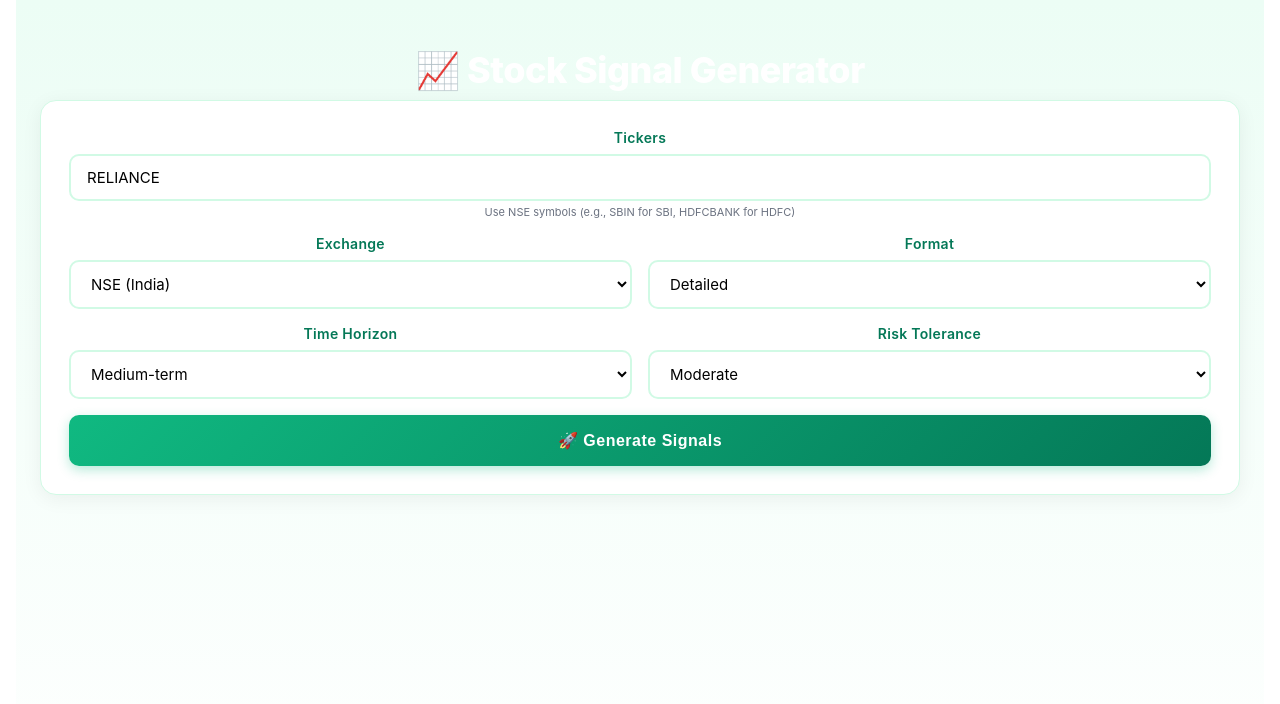
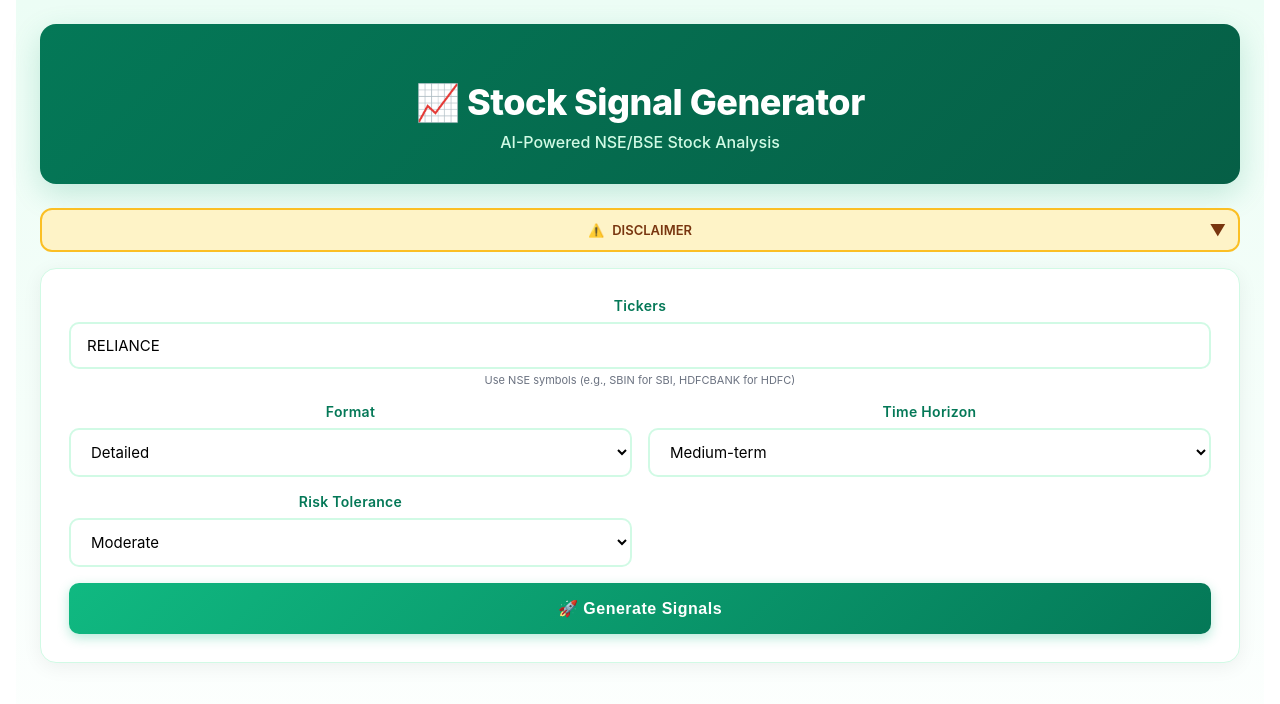
Before and after one commit to anandshinde75/SignalGenerator, a React (Create React App) app: page / in a window 1280 px wide. Shown: the top 704 px of the page. Built offline with nearby package versions, Linux system fonts and the light colour scheme.

Commit message:
Your commit message

```diff
--- a/src/SignalGenerator.tsx
+++ b/src/SignalGenerator.tsx
@@ -83,23 +83,30 @@
   // Add exchange suffix to tickers if not already present
   const tickers = payload.tickers.split(',').map((t: string) => {
     const trimmed = t.trim().toUpperCase();
-    if (trimmed.includes('.')) return trimmed; // Already has suffix
-    return `${trimmed}.${payload.exchange}`; // Add exchange suffix
+    if (trimmed.includes('.')) return trimmed;
+    return `${trimmed}.${payload.exchange}`;
   }).join(',');
 
-  // Using proxy - add "proxy": "http://localhost:5678" to package.json
-  // const url = `/webhook/signalGenerator`;
-     const url = `https://anandshinde75.app.n8n.cloud/webhook/signalGenerator`;
+  const primaryUrl = `https://anandshinde75.app.n8n.cloud/webhook/signalGenerator`;
+  const fallbackUrl = `/webhook/signalGenerator`;
 
   const requestBody = {
     "Ticker ": tickers,
     "Time Horizon": payload.timeHorizon,
     "Risk Tolerance": payload.riskTolerance,
-    "Output Format": payload.format
+    "Output Format": "Detailed"
   };
 
   console.log("Sending to n8n:", requestBody);
 
+  const urls = [primaryUrl, fallbackUrl];
+  let lastError: Error | null = null;
+
+  for (let i = 0; i < urls.length; i++) {
+    const url = urls[i];
+    console.log(`Attempting ${i === 0 ? 'primary' : 'fallback'} URL: ${url}`);
+
+    try {
       const res = await fetch(url, {
         method: 'POST',
         headers: {
@@ -110,7 +117,7 @@
 
       if (!res.ok) {
         const errorText = await res.text();
-    console.error('Response status:', res.status);
+        console.error(`Response status from ${url}:`, res.status);
         console.error('Response text:', errorText);
         throw new Error(`HTTP ${res.status}: ${errorText || 'Failed to fetch data'}`);
       }
@@ -122,28 +129,46 @@
         throw new Error('Empty response from webhook. Make sure your n8n workflow returns data.');
       }
 
-  let result: ApiResponse;
+      let parsed;
       try {
-    const parsed = JSON.parse(responseText);
+        parsed = JSON.parse(responseText);
         console.log('Parsed response:', parsed);
-
-    // n8n returns data wrapped in an array, extract the first element
-    result = Array.isArray(parsed) ? parsed[0] : parsed;
-    console.log('Extracted result:', result);
       } catch (parseError) {
         console.error('Failed to parse JSON:', responseText);
         throw new Error('Invalid JSON response from webhook. Check your n8n workflow output.');
       }
 
+      // 👇 NEW: Handle error response format [{ "error": "..." }]
+      if (Array.isArray(parsed) && parsed[0]?.error) {
+        const errorMsg = parsed[0].error;
+        const tickerSymbols = tickers.split(',');
+
+        return {
+          results: tickerSymbols.map(symbol => ({
+            symbol: symbol.trim(),
+            current_price: 0,
+            signal: 'SELL/AVOID' as const,
+            confidence: '0%',
+            entry_price: 0,
+            target_price: 0,
+            stop_loss: 0,
+            isInvalid: true,
+            invalidReason: `Invalid ticker: ${errorMsg}`
+          }))
+        };
+      }
+
+      // Normal response handling
+      let result: ApiResponse = Array.isArray(parsed) ? parsed[0] : parsed;
+      console.log('Extracted result:', result);
+
       // Validate each result for invalid symbols
       if (result.results) {
         result.results = result.results.map((r: Result) => {
-      // Check if there's an error in the response
           if (r.error) {
             return { ...r, isInvalid: true, invalidReason: r.details || r.error };
           }
 
-      // Check if any critical fields are missing or null
           if (!r.current_price || r.current_price === 0) {
             return { ...r, isInvalid: true, invalidReason: 'Invalid or delisted symbol - no price data available' };
           }
@@ -152,8 +177,23 @@
         });
       }
 
+      console.log(`✅ Success using ${i === 0 ? 'primary' : 'fallback'} URL`);
       return result;
+
+    } catch (error) {
+      lastError = error instanceof Error ? error : new Error('Unknown error');
+      console.error(`❌ Failed with ${i === 0 ? 'primary' : 'fallback'} URL:`, lastError.message);
+
+      if (i < urls.length - 1) {
+        console.log('Trying fallback URL...');
+        continue;
+      }
+    }
+  }
+
+  throw lastError || new Error('All endpoints failed');
 };
+
 
 // ============ STYLES ============
 const S = {
@@ -209,6 +249,7 @@
   const [toast, setToast] = useState<string | null>(null);
   const [data, setData] = useState<ApiResponse | null>(null);
   const [expanded, setExpanded] = useState<string | null>(null);
+  const [showDisclaimer, setShowDisclaimer] = useState(false);
 
   useEffect(() => { if (toast) { const t = setTimeout(() => setToast(null), 5000); return () => clearTimeout(t); } }, [toast]);
 
@@ -233,19 +274,34 @@
 const Compact = () => (
   <div style={{ overflowX: 'auto' }}>
     <table style={{ width: '100%', borderCollapse: 'collapse' }}>
-        <thead><tr>{['Symbol', 'Price', 'Signal', 'Confidence', 'Entry', 'Target', 'SL'].map(h => <th key={h} style={S.th}>{h}</th>)}</tr></thead>
-        <tbody>{results.map((r: Result) => <tr key={r.symbol}>
+      <thead>
+        <tr>
+          {['Symbol', 'Price', 'Signal', 'Confidence', 'Entry', 'Target', 'SL'].map(h =>
+            <th key={h} style={S.th}>{h}</th>
+          )}
+        </tr>
+      </thead>
+      <tbody>
+        {results.map((r: Result) => {
+          const ts = r.trade_setup || {};  // Access nested trade_setup object
+
+          return (
+            <tr key={r.symbol}>
               <td style={{ ...S.td, fontWeight: 700 }}>{r.symbol}</td>
               <td style={S.td}>₹{r.current_price}</td>
               <td style={S.td}><span style={S.badge(r.signal)}>{r.signal}</span></td>
               <td style={S.td}>{r.confidence}</td>
-          <td style={S.td}>₹{r.entry_price}</td>
-          <td style={S.td}>₹{r.target_price}</td>
-          <td style={S.td}>₹{r.stop_loss}</td>
-        </tr>)}</tbody>
+              <td style={S.td}>{ts.entry_zone || '—'}</td>
+              <td style={S.td}>{ts.target_1 ? `₹${ts.target_1}` : '—'}</td>
+              <td style={S.td}>{ts.stop_loss ? `₹${ts.stop_loss}` : '—'}</td>
+            </tr>
+          );
+        })}
+      </tbody>
     </table>
   </div>
 );
+
 
   interface DetailedProps {
     r: Result;
@@ -270,6 +326,11 @@
     return (
       <div>
         {r.company_name && <div style={{ fontSize: 14, color: '#6b7280', marginBottom: 12 }}>{r.company_name}</div>}
+                {(r.summary || r.analysis_summary) && (
+	          <div style={S.summary}>
+	            <strong>📝 Analysis Summary:</strong> {r.analysis_summary || r.summary}
+	          </div>
+        )}
 
         <div style={S.grid}>
           <div style={S.section}>
@@ -319,18 +380,74 @@
           </div>
         </div>
 
-        {(r.summary || r.analysis_summary) && (
-          <div style={S.summary}>
-            <strong>📝 Analysis Summary:</strong> {r.analysis_summary || r.summary}
-          </div>
-        )}
+
       </div>
     );
   };
 
   return (
     <div style={S.container}>
+      <div style={S.header}>
         <h1 style={S.h1}>📈 Stock Signal Generator</h1>
+        <div style={S.subtitle}>AI-Powered NSE/BSE Stock Analysis</div>
+      </div>
+
+
+
+
+<div style={{
+  background: '#fef3c7',
+  border: '2px solid #fbbf24',
+  borderRadius: 12,
+  padding: 12,
+  marginBottom: 16
+}}>
+ <div
+   style={{
+     display: 'flex',
+     alignItems: 'center',
+     justifyContent: 'center',  // 👈 ADD THIS to center horizontally
+     gap: 8,
+     cursor: 'pointer',
+     fontSize: 13,
+     fontWeight: 600,
+     color: '#78350f',
+     position: 'relative'  // 👈 ADD THIS for absolute positioning
+   }}
+   onClick={() => setShowDisclaimer(!showDisclaimer)}
+ >
+   <span>⚠️</span>
+   <span>DISCLAIMER</span>
+   <span style={{
+     position: 'absolute',  // 👈 CHANGED from marginLeft: 'auto'
+     right: 0,              // 👈 ADD THIS
+     fontSize: 16
+   }}>
+     {showDisclaimer ? '▲' : '▼'}
+   </span>
+ </div>
+
+
+  {showDisclaimer && (
+    <div style={{
+      fontSize: 11,
+      lineHeight: 1.5,
+      color: '#78350f',
+      marginTop: 8,
+      paddingTop: 8,
+      borderTop: '1px solid #fbbf24'
+    }}>
+      <strong>Educational Purpose Only.</strong> Not investment advice.
+      <strong> Not SEBI Registered.</strong> Consult a qualified advisor before investing.
+      <strong> Risk Warning:</strong> Trading involves substantial risk. You are solely responsible for your decisions.
+    </div>
+  )}
+</div>
+
+
+
+
+
 
       <div style={S.card}>
         <div style={S.grid}>
@@ -341,13 +458,7 @@
             {valErr && <div style={S.err}>{valErr}</div>}
           </div>
 
-          <div>
-            <label style={S.label}>Exchange</label>
-            <select style={S.select} value={exchange} onChange={e => setExchange(e.target.value)}>
-              <option value="NS">NSE (India)</option>
-              <option value="BO">BSE (India)</option>
-            </select>
-          </div>
+
 
           <div>
             <label style={S.label}>Format</label>
```
Lines whose indentation alone changed are shown as unchanged.
